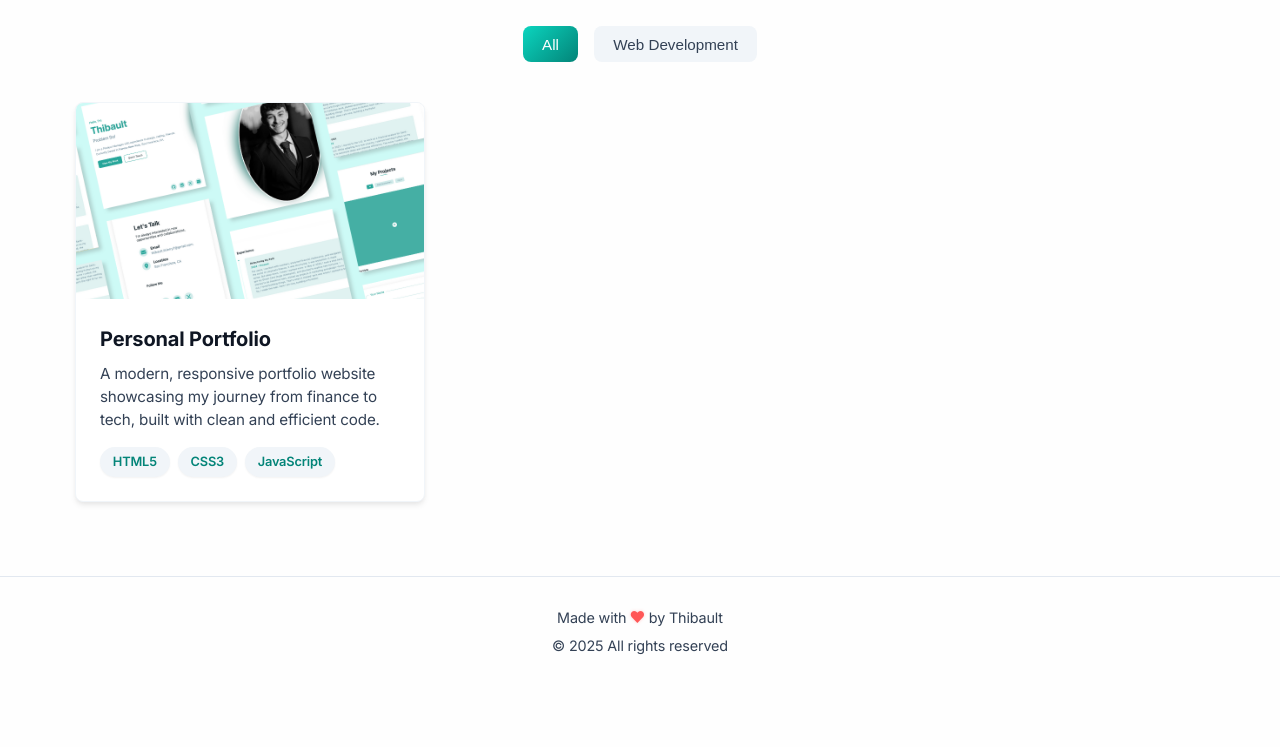
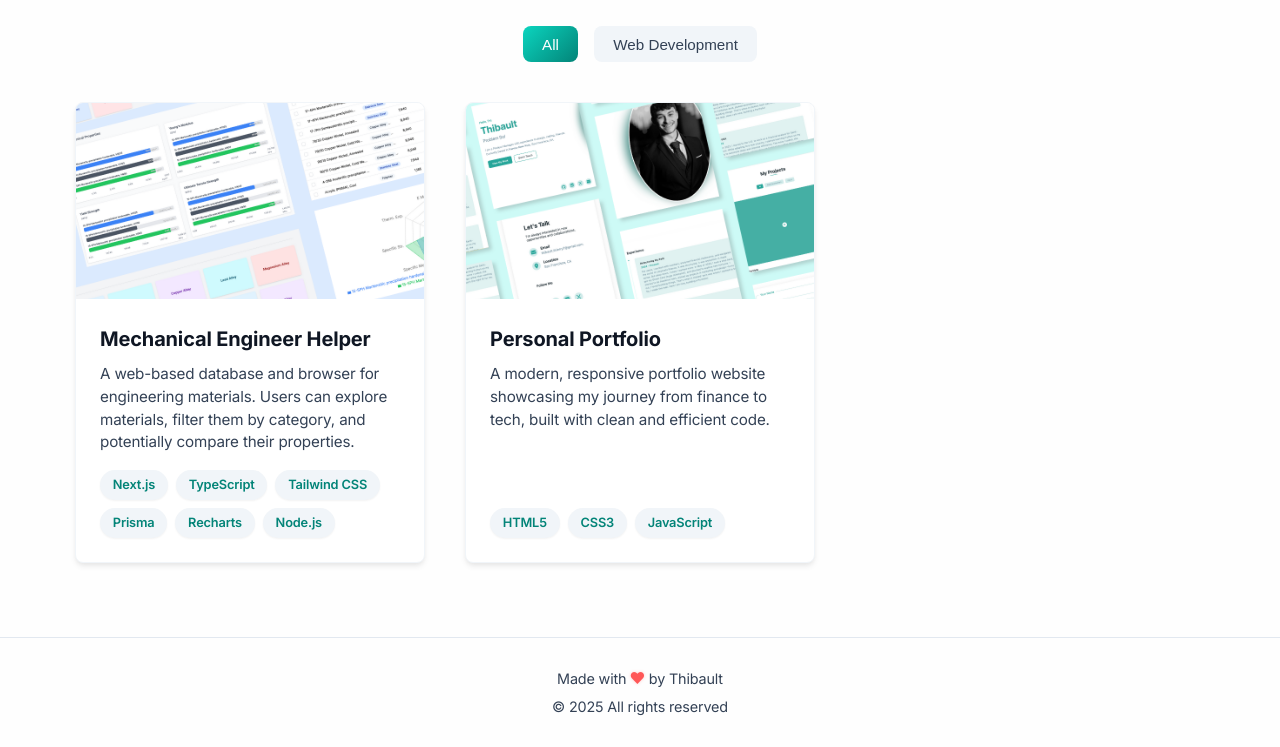
Before and after one commit to thibaultthi/Thibault-s-Portfolio, a plain HTML site: page projects.html in a window 1280 px wide. Shown: the part 202-949 px from the top of the page. Before the commit the page ends 888 px from the top, so only its background shows below. Drawn offline with Linux system fonts and the light colour scheme.

Commit message:
New Project: Mechanical Engineer Helper

```diff
--- a/projects.html
+++ b/projects.html
@@ -57,6 +57,35 @@
             </div>
 
             <div class="projects-grid">
+                <!-- Mechanical Engineer Helper Project -->
+                <div class="project-card" data-category="web">
+                    <div class="project-image">
+                        <img src="Assets/Pictures/MechEngHelper.png" alt="Mechanical Engineer Helper" loading="lazy">
+                        <div class="project-overlay">
+                            <div class="project-links">
+                                <a href="https://github.com/thibaultthi/Mechanical-Engineer-Helper" class="project-link" aria-label="View Code" target="_blank" rel="noopener noreferrer">
+                                    <i class="fab fa-github"></i>
+                                </a>
+                                <a href="https://mechanical-engineer-helper.vercel.app" class="project-link" aria-label="Live Demo" target="_blank" rel="noopener noreferrer">
+                                    <i class="fas fa-external-link-alt"></i>
+                                </a>
+                            </div>
+                        </div>
+                    </div>
+                    <div class="project-info">
+                        <h3 class="project-title">Mechanical Engineer Helper</h3>
+                        <p class="project-description">A web-based database and browser for engineering materials. Users can explore materials, filter them by category, and potentially compare their properties.</p>
+                        <div class="project-tech">
+                            <span class="tech-tag">Next.js</span>
+                            <span class="tech-tag">TypeScript</span>
+                            <span class="tech-tag">Tailwind CSS</span>
+                            <span class="tech-tag">Prisma</span>
+                            <span class="tech-tag">Recharts</span>
+                            <span class="tech-tag">Node.js</span>
+                        </div>
+                    </div>
+                </div>
+
                 <!-- Portfolio Project -->
                 <div class="project-card" data-category="web">
                     <div class="project-image">
```
Also changed, not shown: index.html (+1 -1 lines), Assets/Pictures/MechEngHelper.png (added), Assets/Pictures/Profile.png (added).
